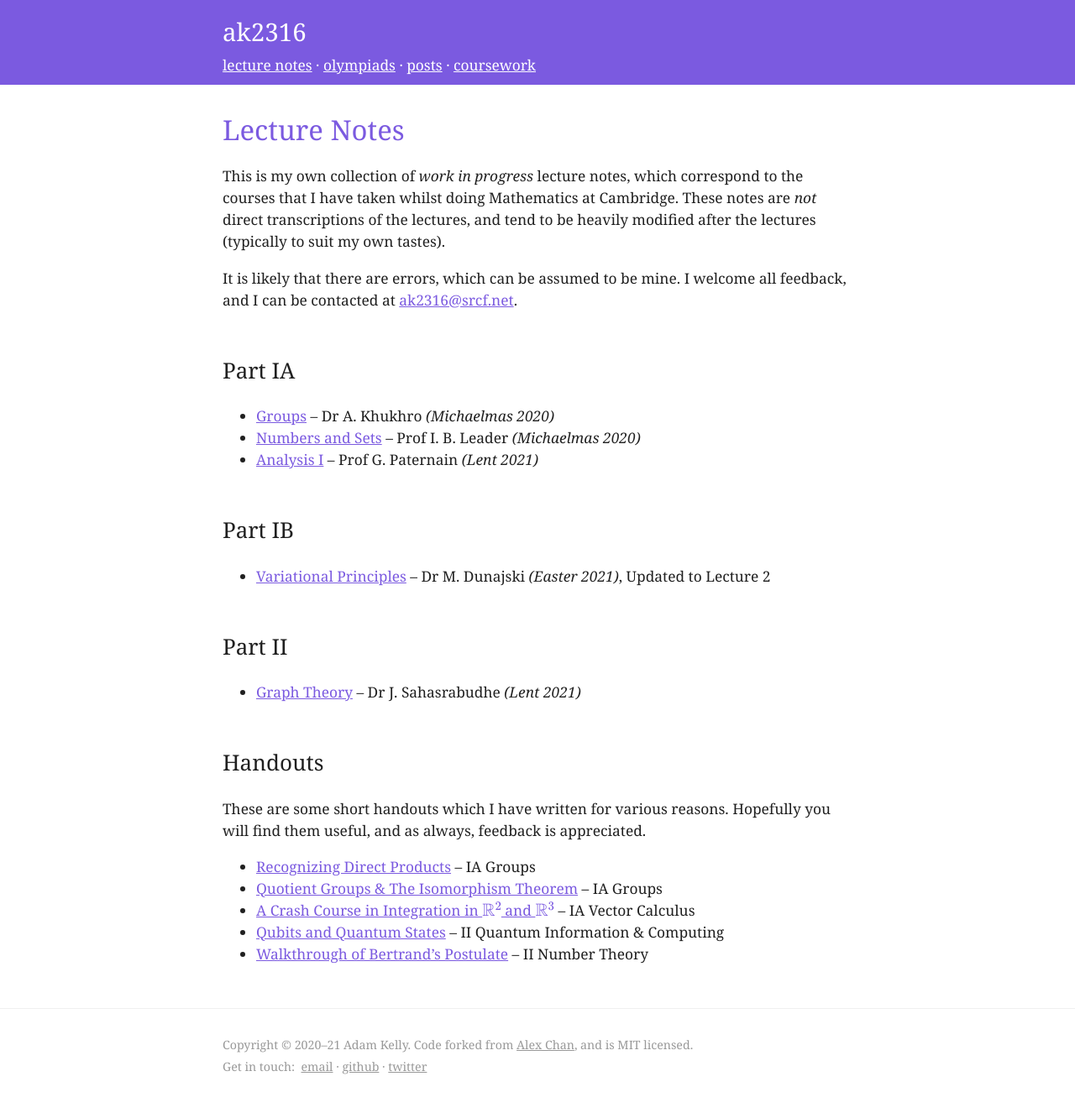
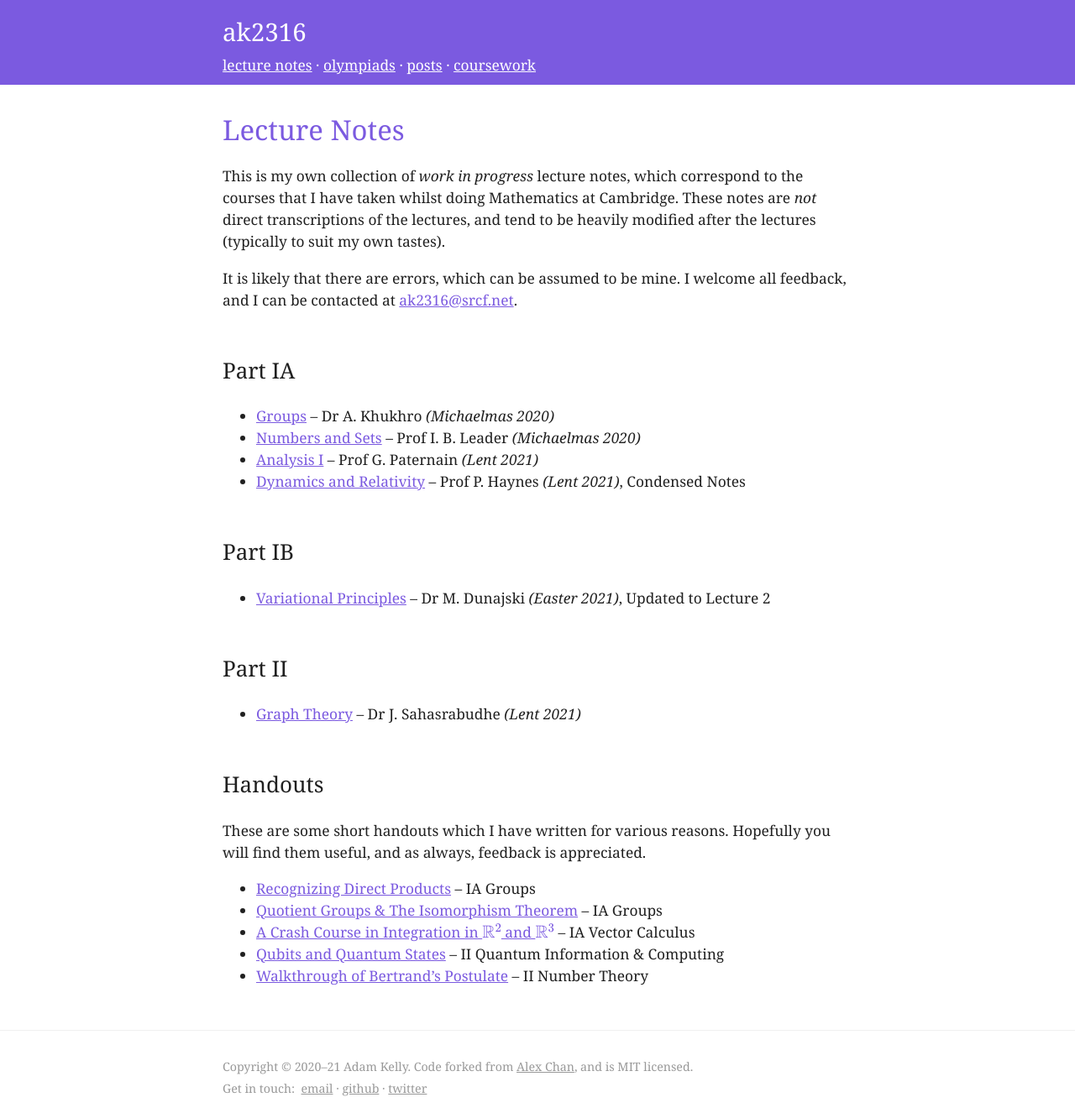
Before and after one commit to ak2316-cam/website, a Jekyll site: the page built from src/lecture-notes.md, in a window 1280 px wide. Shown: the whole page at 84% size. Built offline with Jekyll 4.4.1, drawn with Linux system fonts in a browser that asks for light colours; before the commit the page ends 1300 px from its top, so only the background shows below that.

Commit message:
Add dynamics and relativity notes

```diff
--- a/src/lecture-notes.md
+++ b/src/lecture-notes.md
@@ -12,6 +12,8 @@ It is likely that there are errors, which can be assumed to be mine. I welcome a
 - [Groups](/files/ia-groups/groups.pdf) -- Dr A. Khukhro _(Michaelmas 2020)_
 - [Numbers and Sets](/files/ia-numbers-and-sets/numbers-and-sets.pdf) -- Prof I. B. Leader _(Michaelmas 2020)_
 - [Analysis I](/files/ia-analysis-i/analysis-i.pdf) -- Prof G. Paternain _(Lent 2021)_
+- [Dynamics and Relativity](/files/ia-dynamics-and-relativity/dynamics-and-relativity.pdf) -- Prof P. Haynes _(Lent 2021)_, Condensed Notes
+
 
 ## Part IB
 
```
